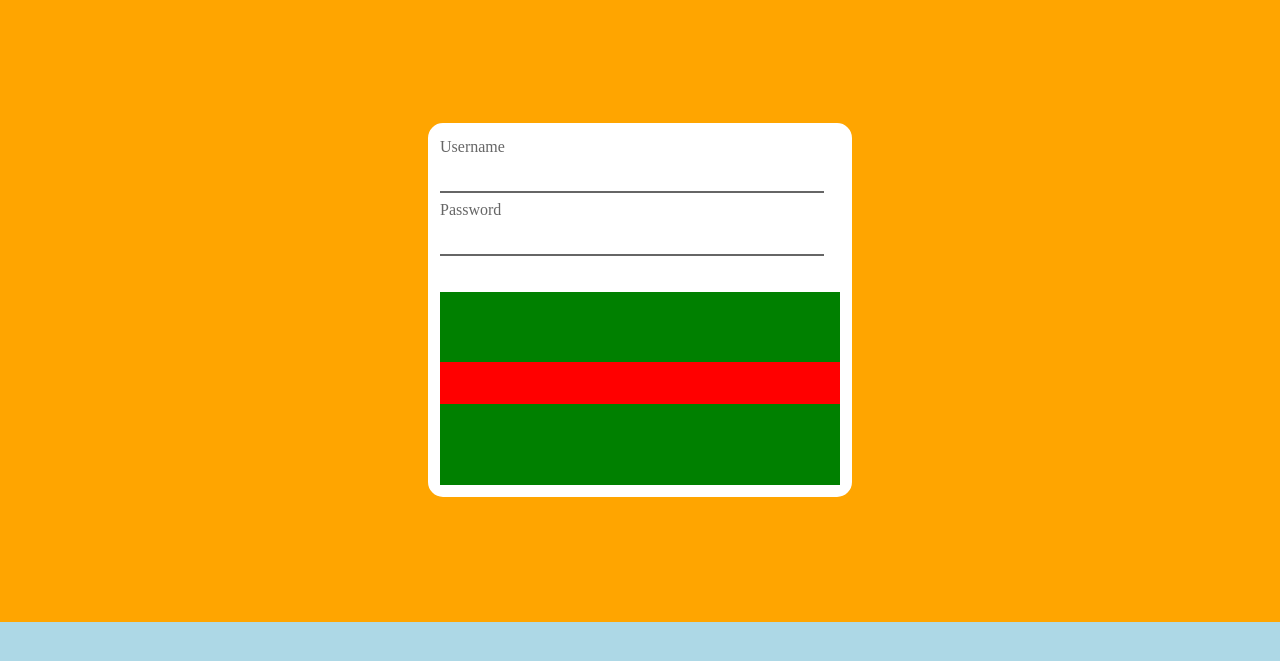
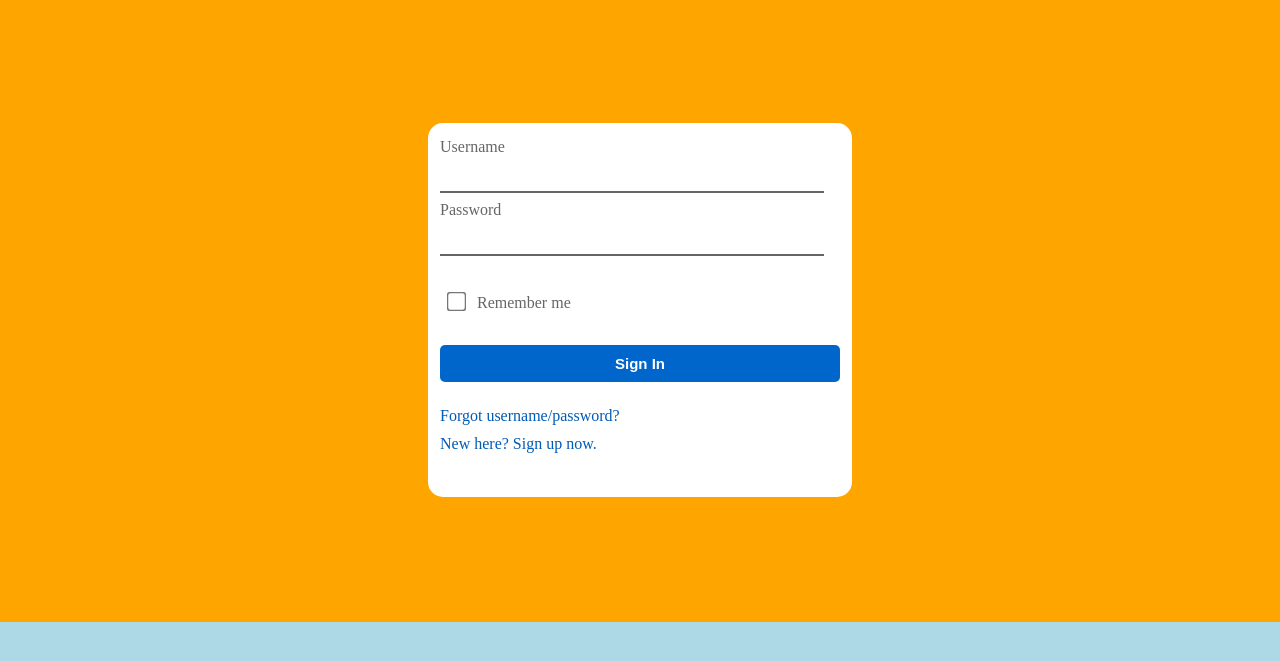
Before and after one commit to Andrew882024/build-to-learn-project-fullstack-sign-in-project, a plain HTML site: page frontend/SignIn.html in a window 1280 px wide. Shown: the part 103-764 px from the top of the page. Drawn offline with Linux system fonts and the light colour scheme.

Commit message:
sign in box part done

```diff
--- a/frontend/SignIn.css
+++ b/frontend/SignIn.css
@@ -52,19 +52,20 @@ body{
 }
 
 .manager{
-  background-color:green;
+  background-color:white;
   width:100%;
-  height:20%;
+  height:15%;
 }
 
 .signInButton{
-  background-color:red;
+  background-color:white;
   width:100%;
   height:12%;
+  text-align:center;
 }
 
 .specialCase{
-  background-color:green;
+  background-color:white;
   width:100%;
   height:23%;
 }
@@ -91,3 +92,40 @@ body{
   border-bottom: 2px solid blue;
   outline: none;
 }
+
+#my_remember_checkbox{
+  margin-left:10px;
+  transform:scale(1.5);
+}
+
+#label_for_my_remember_checkbox{
+  margin-left:7px;
+  color: #666;
+}
+
+#sign_in_button_button{
+  background-color:#0066cc;
+  color:white;
+  height:90%;
+  width:100%;
+  border-radius:5px;
+  border:none;
+  font-size:15px;
+  font-weight:bold;
+}
+
+#sign_in_button_button:focus{
+  outline: dashed 2px #005bb5;
+}
+
+#Forgot_username_or_password_id{
+  display: inline-block;
+  margin-top:20px;
+  color:#005bb5;
+}
+
+#Sign_up_link_id{
+  display: inline-block;
+  margin-top:10px;
+  color:#005bb5;
+}
--- a/frontend/SignIn.html
+++ b/frontend/SignIn.html
@@ -22,10 +22,18 @@
       </div>
      </div>
      <div class = "manager">
-
+        <input type="checkbox" id="my_remember_checkbox">
+        <label for="my_remember_checkbox" id="label_for_my_remember_checkbox">
+          Remember me</label>
      </div>
-     <div class = "signInButton"></div>
-     <div class = "specialCase"></div>
+     <div class = "signInButton">
+      <button id="sign_in_button_button">Sign In</button>
+     </div>
+     <div class = "specialCase">
+      <a id = "Forgot_username_or_password_id">Forgot username/password?
+        </a><br>
+      <a id = "Sign_up_link_id">New here? Sign up now.</a>
+     </div>
     </div>
 
   </div>
```
